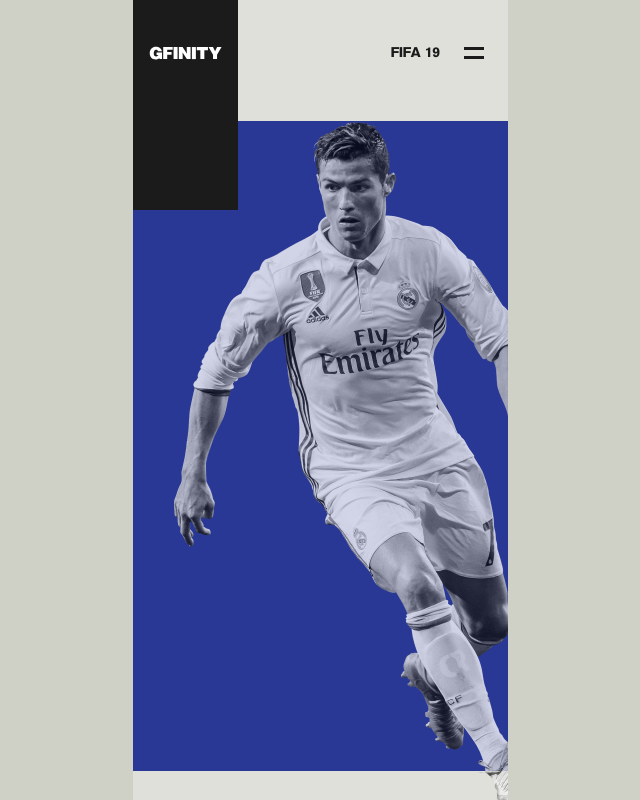
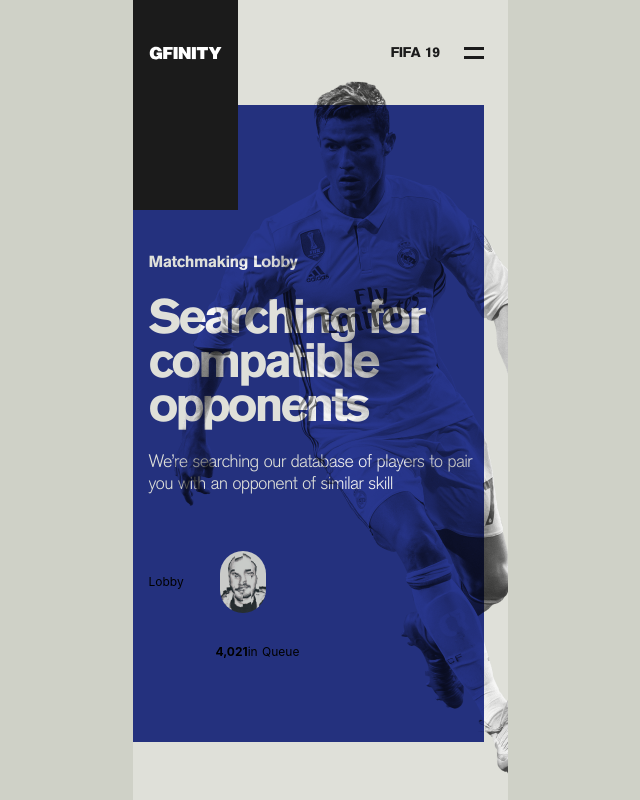
Before and after one commit to ayemitibo/sport, a Nuxt app: page /searching in a window 1280 px wide. Shown: the whole page, without its empty margins (320-960 px from the left). Built offline with nearby package versions, Linux system fonts and the light colour scheme.

Commit message:
chore: added search page

```diff
--- a/pages/searching.vue
+++ b/pages/searching.vue
@@ -1,65 +1,99 @@
 <template>
-	<div class="relative mt-4">
+	<div class="relative">
 		<nav-image
-			class="absolute top-0 right-0 z-0"
+			class="absolute top-upper right-0 z-0"
 			image-src="fifa19-ronaldo-fg-large.png"
 		>
 		</nav-image>
-		<div style="height: 650px" class="bg-gfinity-blue"></div>
+		<div class="bg-gfinity-blue main">
+			<div class="bordered"></div>
+			<div class="ml-4">
+				<p class="main__title">Matchmaking Lobby</p>
+				<h1 class="main__header">Searching for compatible opponents</h1>
+				<p class="mt-6 font-akzidenz-light main__search">
+					We’re searching our database of players to pair you with an
+					opponent of similar skill
+				</p>
+				<section class="relative mt-16 z-10">
+					<div class="flex items-center">
+						<span class="footnote flex-shrink-0 w-1/5">Lobby</span>
+						<div class="avatar ml-1">
+							<img
+								src="@/assets/images/avatar_01.png"
+								width="46"
+								height="46"
+								class="object-cover rounded-full"
+							/>
+						</div>
+					</div>
+					<div class="flex items-start mt-10">
+						<div class="w-1/5 flex-shrink-0">
+							<div class="bg-white"></div>
+						</div>
+						<span class="footnote"
+							><span class="font-bold">4,021</span>
+							<span>in Queue</span></span
+						>
+					</div>
+				</section>
+			</div>
+		</div>
 	</div>
 </template>
 <script>
 import NavImage from '~/components/NavImage.vue'
-import UserCard from '~/components/UserCard.vue'
-import FlyUp from '~/components/FlyUp.vue'
-import Footer from '~/components/Footer.vue'
 
 export default {
 	components: {
 		NavImage,
-		// UserCard,
-		// FlyUp,
-		// Footer,
 	},
 }
 </script>
-<style lang="scss">
+<style lang="postcss" scoped>
+.main {
+	mix-blend-mode: multiply;
+	width: 351px;
+	height: 637px;
+}
 .bordered {
-	border: 1px solid #cfd1c7;
+	height: 105px;
+	width: 105px;
+	@apply bg-dark-grey;
+}
+
+.top-upper {
+	top: -25px;
 }
 .main__title {
-	font-size: 36px;
+	margin-top: 42px;
+	font-size: 16px;
+	line-height: 19px;
+	@apply font-akzidenz-bold text-white;
+}
+.main__header {
+	font-size: 48px;
 	line-height: 44px;
-	letter-spacing: -2px;
-	margin-right: 14px;
-	@apply text-dark-grey font-akzidenz-bold;
+	letter-spacing: -3px;
+	@apply font-akzidenz-bold text-white mt-6;
 }
-
-.fifa-chip {
-	padding: 1px 5px;
-	letter-spacing: 1.5px;
-	font-size: 10px;
-	@apply font-akzidenz-bold rounded-r-full
-						bg-dark-grey text-white;
+.main__search {
+	font-size: 18px;
+	line-height: 22px;
+	letter-spacing: -0.75px;
+	@apply text-white;
 }
-
-.bordered-image {
-	border: 1px solid #cfd1c7;
-	border-radius: 6px;
-	@apply w-full h-full;
+.footnote {
+	font-size: 0.75rem;
+	line-height: 1rem;
+	letter-spacing: 0;
+	line-height: 1.167;
 }
-
-.main__chip {
-	padding: 3px 5px 2px 5px;
-	font-size: 10px;
-	line-height: 12px;
-	letter-spacing: 1.5px;
-	@apply uppercase font-akzidenz-bold;
-}
-
-.points {
-	font-size: 11px;
-	line-height: 13px;
-	@apply font-akzidenz-bold;
+.avatar {
+	position: relative;
+	display: flex;
+	align-items: center;
+	justify-content: center;
+	width: 46px;
+	height: 46px;
 }
 </style>
```
